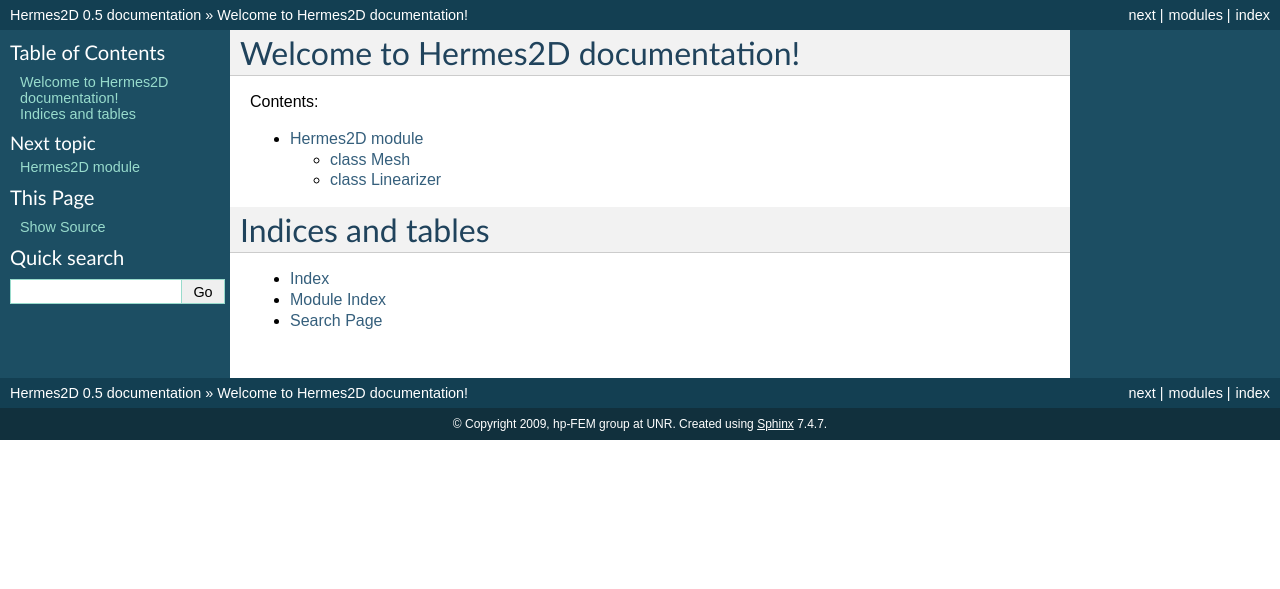
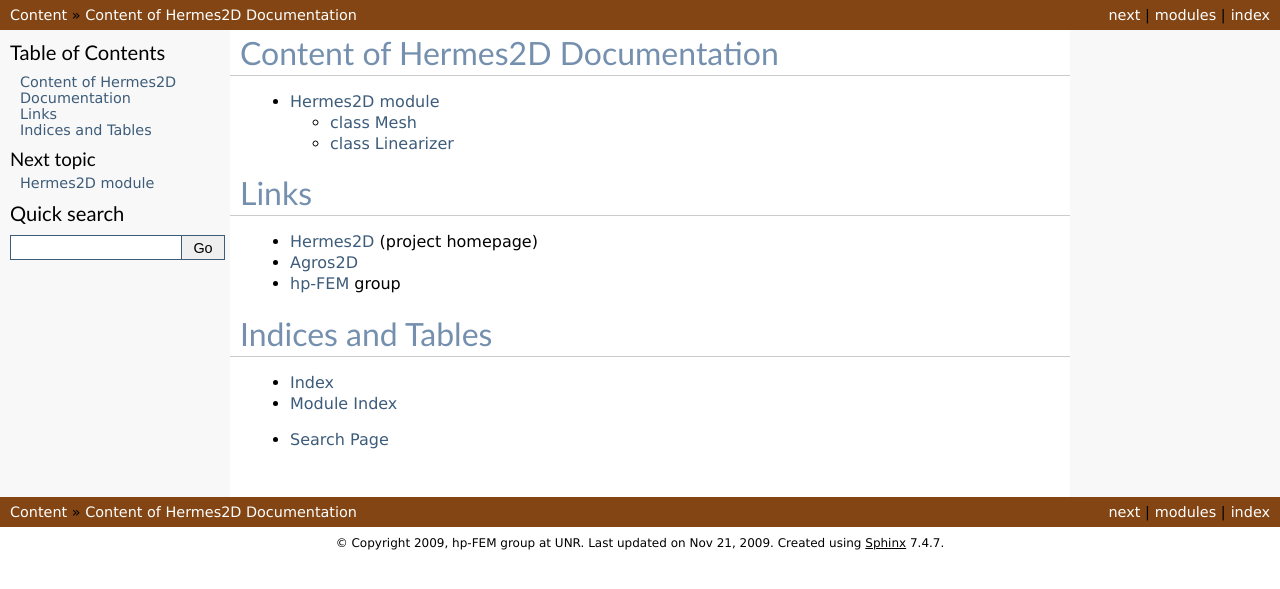
Before and after one commit to certik/hermes2d, a Sphinx documentation site: the page built from doc/index.rst, in a window 1280 px wide. Shown: the top 589 px of the page. Built offline with Sphinx 7.4.7, drawn with Linux system fonts in a browser that asks for light colours; formulas are drawn with MathJax 3.

Commit message:
changes in documentation

```diff
--- a/doc/conf.py
+++ b/doc/conf.py
@@ -97,17 +97,38 @@ html_theme = 'default'
 # Theme options are theme-specific and customize the look and feel of a theme
 # further.  For a list of options available for each theme, see the
 # documentation.
-#html_theme_options = {}
+html_theme_options = {
+'bodyfont': 'verdana, helvetica, arial, sans-serif',
+'bgcolor': '#FFFFFF',
+'textcolor': '#000000',
+'linkcolor': '#3D5C7A',
+'rightsidebar': False,
+'sidebarbgcolor': '#F8F8F8',
+'sidebartextcolor': '#000000',
+'sidebarlinkcolor': '#3D5C7A',
+'headfont': '"trebuchet ms", verdana, helvetica, arial, sans-serif',
+'headbgcolor': '#FFFFFF',
+'headtextcolor': '#7590AE',
+'headlinkcolor': '#3D5C7A',
+'codebgcolor': '#F5F5F5',
+'codetextcolor': '#000000',
+
+'relbarbgcolor': '#824513',
+'relbartextcolor': '#000000',
+'relbarlinkcolor': '#FFFFFF',
+'footerbgcolor': '#FFFFFF',
+'footertextcolor': '#000000'
+}
 
 # Add any paths that contain custom themes here, relative to this directory.
 #html_theme_path = []
 
 # The name for this set of Sphinx documents.  If None, it defaults to
 # "<project> v<release> documentation".
-#html_title = None
+html_title = 'Hermes2D Documentation'
 
 # A shorter title for the navigation bar.  Default is the same as html_title.
-#html_short_title = None
+html_short_title = 'Content'
 
 # The name of an image file (relative to this directory) to place at the top
 # of the sidebar.
@@ -125,7 +146,7 @@ html_static_path = ['_static']
 
 # If not '', a 'Last updated on:' timestamp is inserted at every page bottom,
 # using the given strftime format.
-#html_last_updated_fmt = '%b %d, %Y'
+html_last_updated_fmt = '%b %d, %Y'
 
 # If true, SmartyPants will be used to convert quotes and dashes to
 # typographically correct entities.
@@ -142,13 +163,13 @@ html_static_path = ['_static']
 #html_use_modindex = True
 
 # If false, no index is generated.
-#html_use_index = True
+html_use_index = True
 
 # If true, the index is split into individual pages for each letter.
 #html_split_index = False
 
 # If true, links to the reST sources are added to the pages.
-#html_show_sourcelink = True
+html_show_sourcelink = False
 
 # If true, "Created using Sphinx" is shown in the HTML footer. Default is True.
 #html_show_sphinx = True
@@ -162,7 +183,7 @@ html_static_path = ['_static']
 #html_use_opensearch = ''
 
 # If nonempty, this is the file name suffix for HTML files (e.g. ".xhtml").
-#html_file_suffix = ''
+#html_file_suffix = '.html'
 
 # Output file base name for HTML help builder.
 htmlhelp_basename = 'Hermes2Ddoc'
--- a/doc/index.rst
+++ b/doc/index.rst
@@ -3,19 +3,29 @@
    You can adapt this file completely to your liking, but it should at least
    contain the root `toctree` directive.
 
-Welcome to Hermes2D documentation!
-==================================
-
-Contents:
+Content of Hermes2D Documentation
+=================================
 
 .. toctree::
     :maxdepth: 2
 
     wrappers
 
-Indices and tables
+Links
+=====
+
+* Hermes2D_ (project homepage)
+* Agros2D_
+* hp-FEM_ group
+
+Indices and Tables
 ==================
 
 * :ref:`genindex`
 * :ref:`modindex`
+.. * :ref:`glossary`
 * :ref:`search`
+
+.. _Hermes2D: http://www.hpfem.org/hermes2d
+.. _Agros2D: http://www.hpfem.org/agros2d
+.. _hp-FEM: http://www.hpfem.org
```
